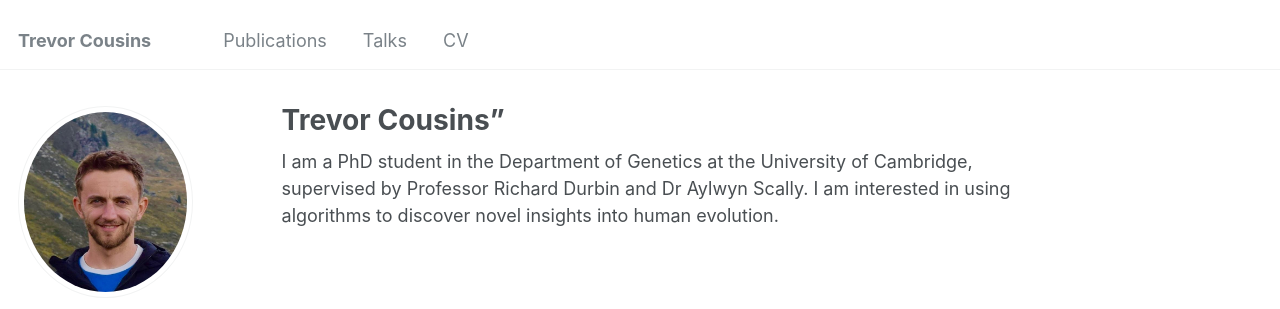
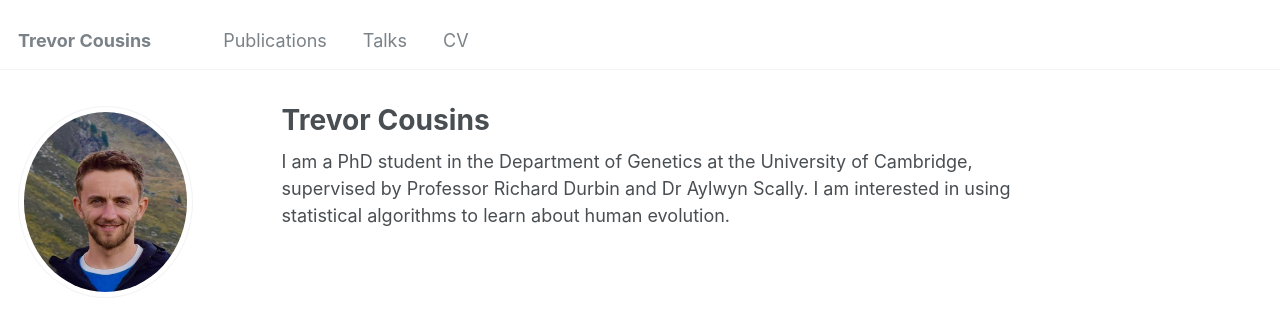
Before and after one commit to trevorcousins/trevorcousins.github.io, a Jekyll site: the page built from _pages/about.md, in a window 1280 px wide. Shown: the top 309 px of the page. Built offline with Jekyll 4.4.1, drawn with Linux system fonts in a browser that asks for light colours; some web fonts are replaced.

Commit message:
Update about.md

```diff
--- a/_pages/about.md
+++ b/_pages/about.md
@@ -1,10 +1,10 @@
 ---
 permalink: /
-title: Trevor Cousins"
+title: Trevor Cousins
 author_profile: true
 redirect_from:
   - /about/
   - /about.html
 ---
 
-I am a PhD student in the Department of Genetics at the University of Cambridge, supervised by Professor Richard Durbin and Dr Aylwyn Scally. I am interested in using algorithms to discover novel insights into human evolution.
+I am a PhD student in the Department of Genetics at the University of Cambridge, supervised by Professor Richard Durbin and Dr Aylwyn Scally. I am interested in using statistical algorithms to learn about human evolution.
```
